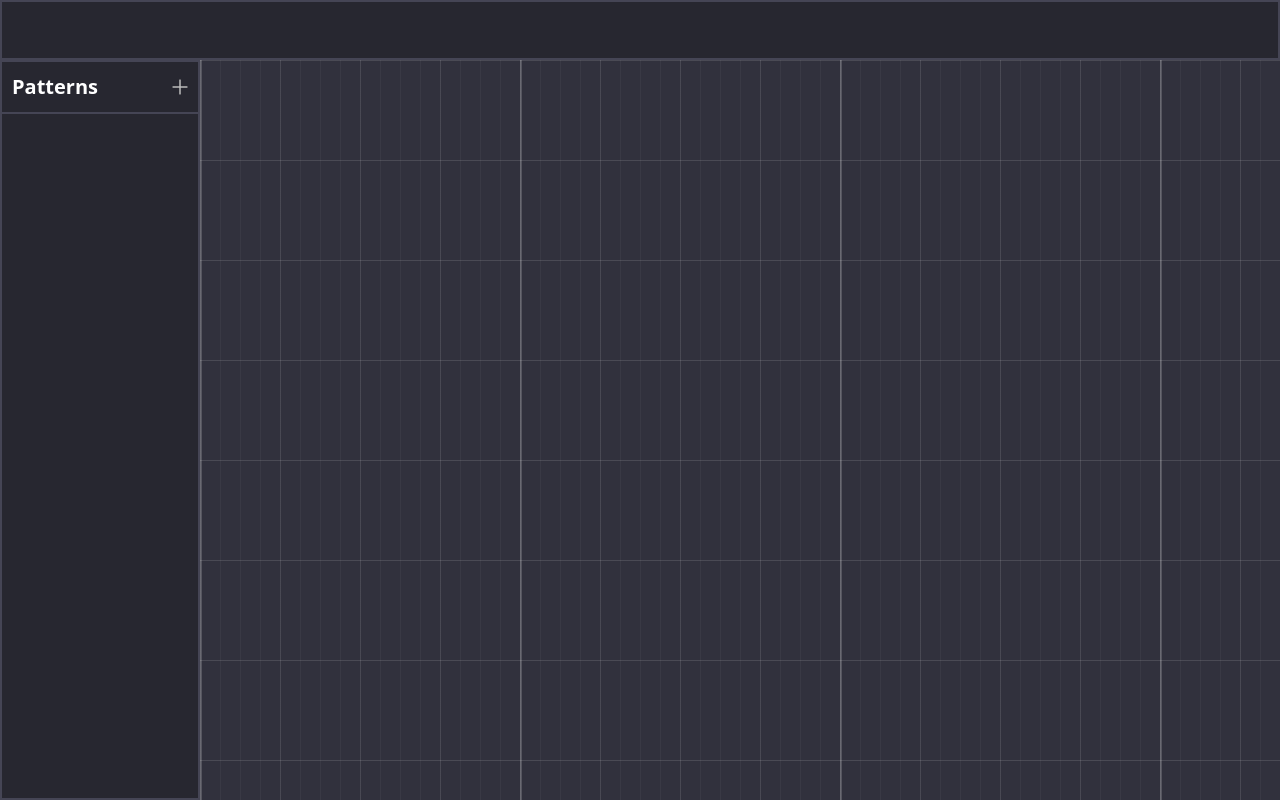
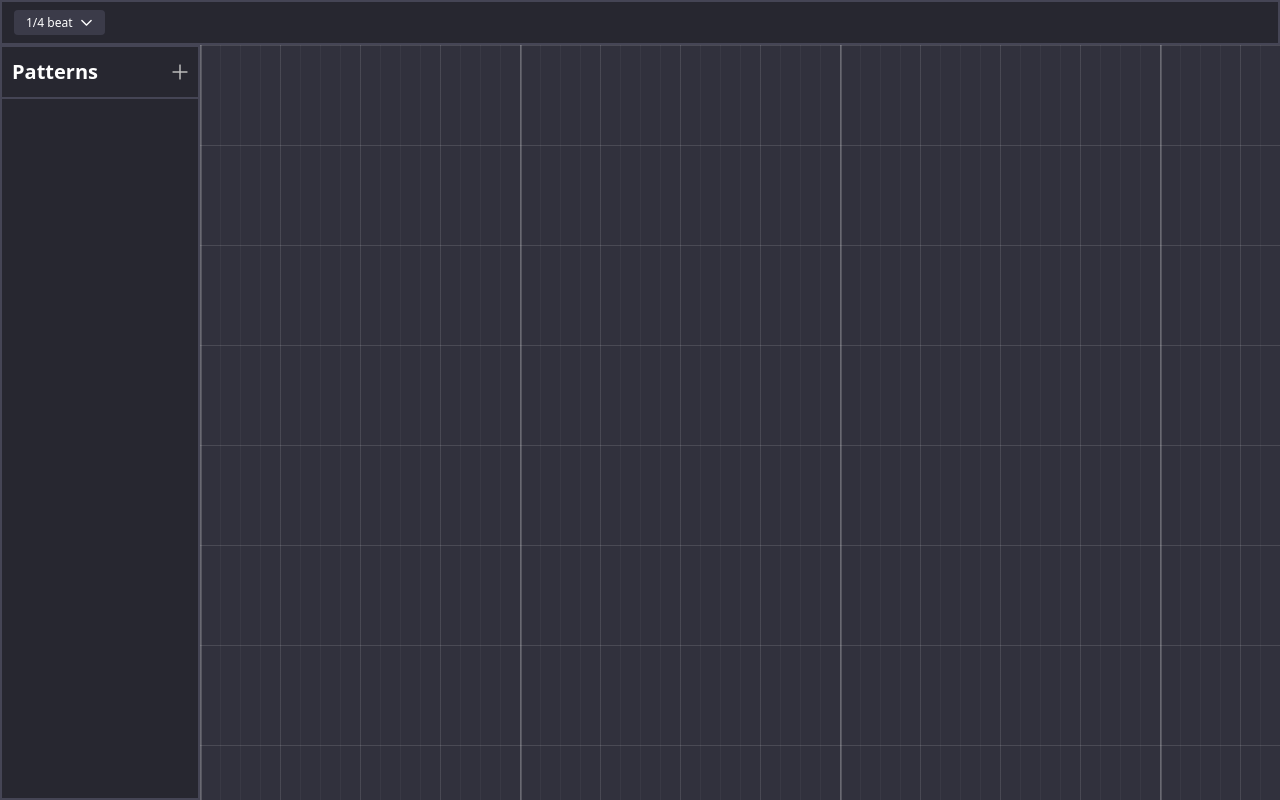
Before and after one commit to Narwhale14/kiwave, a Vue app: page / in a window 1280 px wide. Built offline with nearby package versions, Linux system fonts and the light colour scheme.

Commit message:
snap dropdown

```diff
--- a/src/components/HeaderBar.vue
+++ b/src/components/HeaderBar.vue
@@ -1,5 +1,19 @@
+<script setup lang="ts">
+import { snapDivision, snapOptions } from '../util/snap';
+import BaseDropdown from './modals/BaseDropdown.vue';
+</script>
+
 <template>
-  <div class="flex w-full h-15 border-2 bg-mix-15 border-mix-30">
-
+  <div class="flex w-full border-2 bg-mix-15 border-mix-30 px-3 py-2">
+    <label class="flex items-center gap-2 text-xs">
+        <BaseDropdown
+          v-model="snapDivision"
+          :items="snapOptions"
+          item-label="label"
+          item-value="value"
+          button-bg="bg-mix-25"
+          width="20"
+        />
+      </label>
   </div>
 </template>
--- a/src/components/PianoRoll.vue
+++ b/src/components/PianoRoll.vue
@@ -19,10 +19,8 @@ const props = defineProps<{
   roll: PianoRoll;
 }>();
 
-// Get shared audio engine
 const engine = getAudioEngine();
 
-// Channel selection - start with the most recent channel
 const selectedChannelId = ref(engine.channelManager.getLatestChannelId() || '');
 const channels = computed(() => engine.channelManager.getAllChannels());
 
@@ -348,13 +346,14 @@ onBeforeUnmount(() => {
 <template>
   <div class="flex flex-col w-full h-full">
     <!-- toolbar -->
-    <div class="flex items-center px-2 py-1.5 bg-mix-25 z-60 border-b-4 border-mix-15">
+    <div class="flex items-center gap-3 px-2 py-1.5 bg-mix-25 z-60 border-b-4 border-mix-15">
       <label class="flex items-center gap-2 text-xs">
         <BaseDropdown
           v-model="selectedChannelId"
           :items="channels"
           item-label="name"
           item-value="id"
+          width="30"
         />
       </label>
     </div>
--- a/src/components/modals/BaseDropdown.vue
+++ b/src/components/modals/BaseDropdown.vue
@@ -3,13 +3,18 @@ import { ref, computed, watch, nextTick } from 'vue';
 
 type Item = Record<string, any>;
 
-const props = defineProps<{
+const props = withDefaults(defineProps<{
   modelValue: any,
   items: Item[],
   itemLabel?: string,
   itemValue?: string,
-  placeholder?: string
-}>();
+  placeholder?: string,
+  buttonBg?: string,
+  width?: string
+}>(), {
+  buttonBg: 'bg-mix-15',
+  width: '20'
+});
 
 const emit = defineEmits<{
   (event: 'update:modelValue', value: any): void
@@ -106,7 +111,7 @@ watch(isOpen, (open) => {
     <button
       type="button"
       @click="toggle"
-      class="dropdown-button flex items-center justify-between gap-2 min-w-30 px-3 py-1 text-sm bg-mix-15 rounded transition-colors"
+      :class="[`dropdown-button flex items-center justify-between gap-2 min-w-${width} px-3 py-1 text-sm rounded transition-colors`, buttonBg]"
     >
       <span>{{ selectedItem?.[labelKey] ?? placeholder ?? 'Select' }}</span>
       <span class="pi pi-chevron-down text-xs transition-transform" :class="{ 'rotate-180': isOpen }" />
--- a/src/util/snap.ts
+++ b/src/util/snap.ts
@@ -2,6 +2,15 @@ import { ref } from 'vue';
 
 // global snap div
 export const snapDivision = ref(4);
+
+export const snapOptions = [
+  { label: '1/1 beat', value: 1 },
+  { label: '1/2 beat', value: 2 },
+  { label: '1/4 beat', value: 4 },
+  { label: '1/8 beat', value: 8 },
+  { label: '1/16 beat', value: 16 },
+  { label: '1/32 beat', value: 32 }
+];
 
 export function snap(value: number, division: number = snapDivision.value): number {
     if(division === 0) return value;
```
